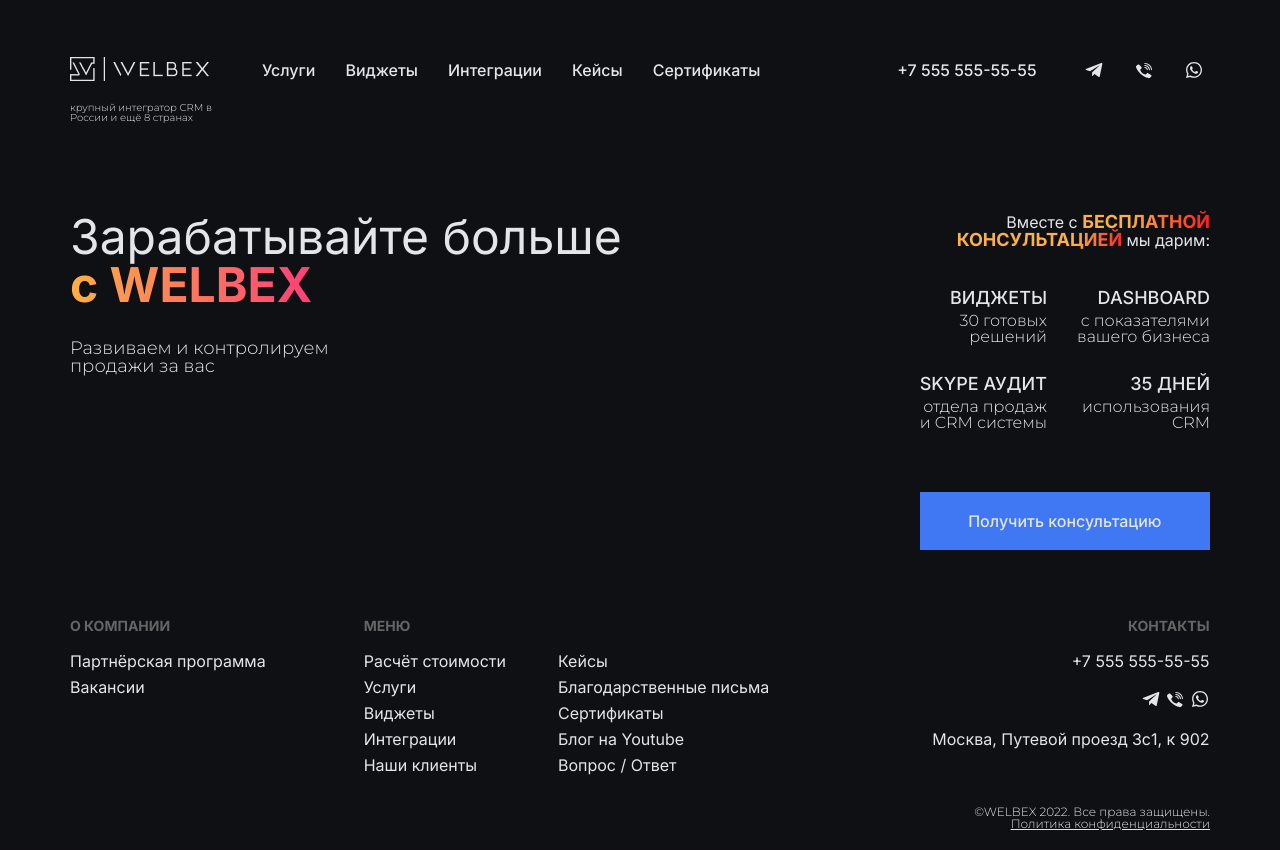
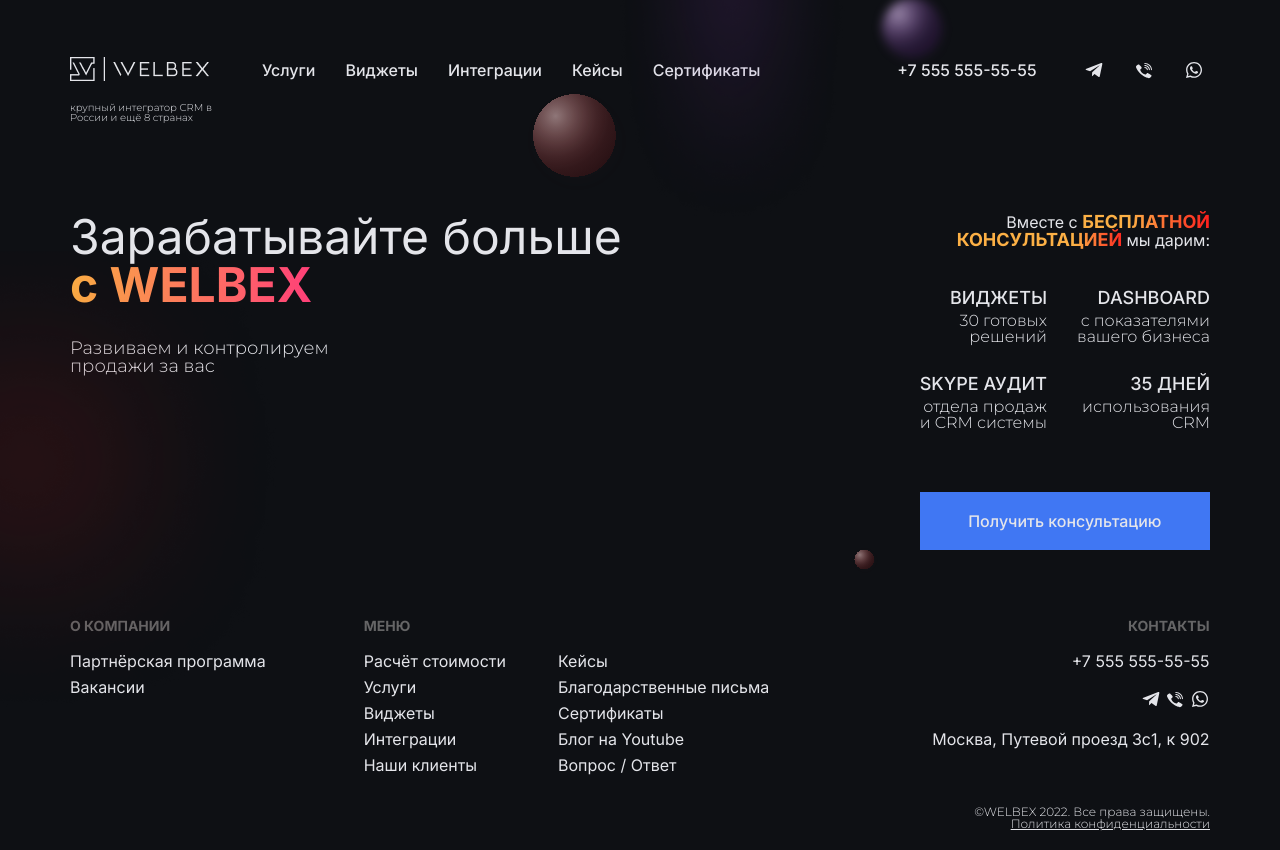
Before and after one commit to septemberonfire/amoCRM-test, a plain HTML site: page index.html in a window 1280 px wide. Drawn offline with Linux system fonts and the light colour scheme.

Commit message:
feat: added styles for desktop

```diff
--- a/index.html
+++ b/index.html
@@ -14,7 +14,13 @@
     <title>Welbex</title>
   </head>
   <body>
-    <div class="wrap">
+    <!-- <img src="./images/noise.png" alt="" > -->
+      <img src="./images/purple_ball.svg" alt="purple ball" class="purple-ball">
+      <img src="./images/purple_light.png" alt="purple light" class="people-light">
+      <img src="./images/red_ball.svg" alt="red ball" class="red-ball">
+      <img src="./images/red_ball.svg" alt="red ball" class="red-ball-small">
+      <img src="./images/red_light.png" alt="red light" class="red-light">
+      <div class="wrap">
       <header class="header">
         <div class="nav">
           <div class="header_logoWrap">
--- a/styles/index.css
+++ b/styles/index.css
@@ -273,3 +273,34 @@
   color: inherit;
   text-decoration-line: underline;
 }
+
+.red-light {
+  width: 311px;
+  position: absolute;
+  top: 251px;
+}
+
+.red-ball {
+  position: absolute;
+  top: 83px;
+  left: 519px;
+}
+
+.people-light {
+  position: absolute;
+  width: 259px;
+  height: 259px;
+  left: 602px;
+}
+
+.purple-ball {
+  position: absolute;
+  left: 868px;
+}
+
+.red-ball-small {
+  width: 28px;
+  position: absolute;
+  top: 547px;
+  left: 851px;
+}
```
Also changed, not shown: images/purple ball.png (deleted), images/purple_ball.svg (added), images/purple_light.png (added), images/red ball.png (deleted), images/red_ball.svg (added), images/red_light.png (renamed from images/red light.png).
